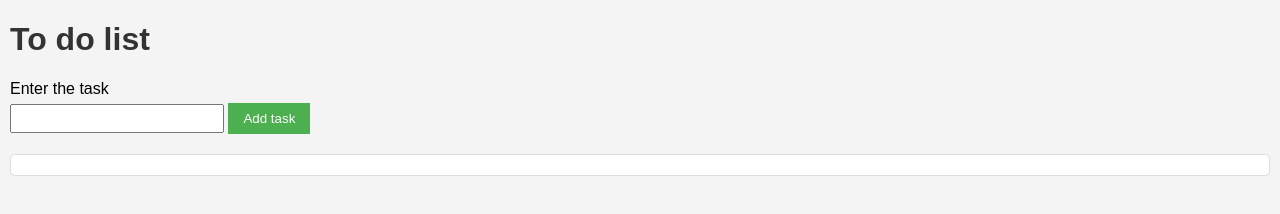
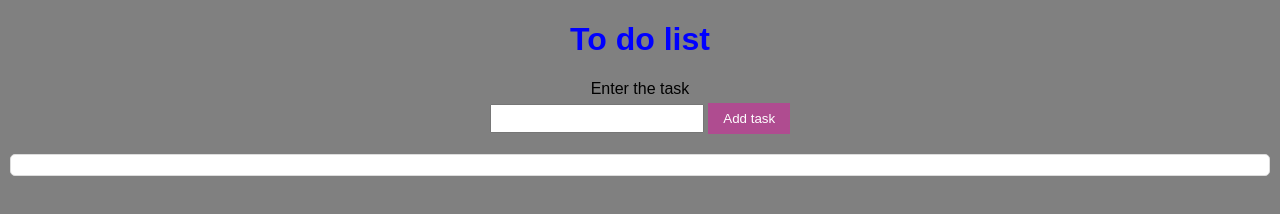
Before and after one commit to JAYASURYA84/html-css, a plain HTML site: page index1.html in a window 1280 px wide. Drawn offline with Linux system fonts and the light colour scheme.

Commit message:
Update surya.css

```diff
--- a/surya.css
+++ b/surya.css
@@ -1,21 +1,24 @@
 body {
     font-family: Arial, sans-serif;
-    background-color: #f4f4f4;
+    background-color: gray;
     margin: 0;
     padding: 0;
 }
 
 div {
     margin: 10px;
+    text-align: center;
 }
 
 h1 {
-    color: #333;
+    color: blue;
+    text-align: center;
 }
 
 label {
     display: block;
     margin-bottom: 5px;
+    text-align: center;
 }
 
 input {
@@ -25,14 +28,14 @@ input {
 
 button {
     padding: 8px 15px;
-    background-color: #4CAF50;
+    background-color: #af4c90;
     color: #fff;
     border: none;
     cursor: pointer;
 }
 
 button:hover {
-    background-color: #45a049;
+    background-color: #a21584;
 }
 
 #task-container {
```
